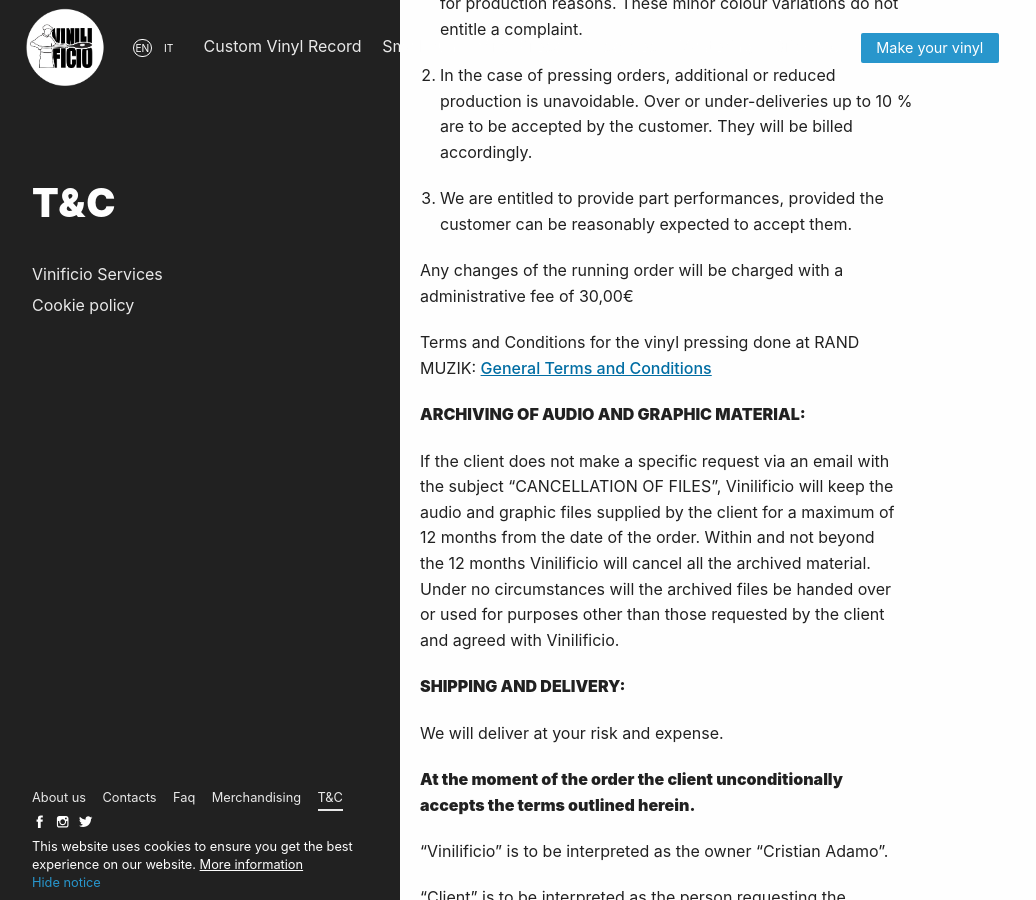
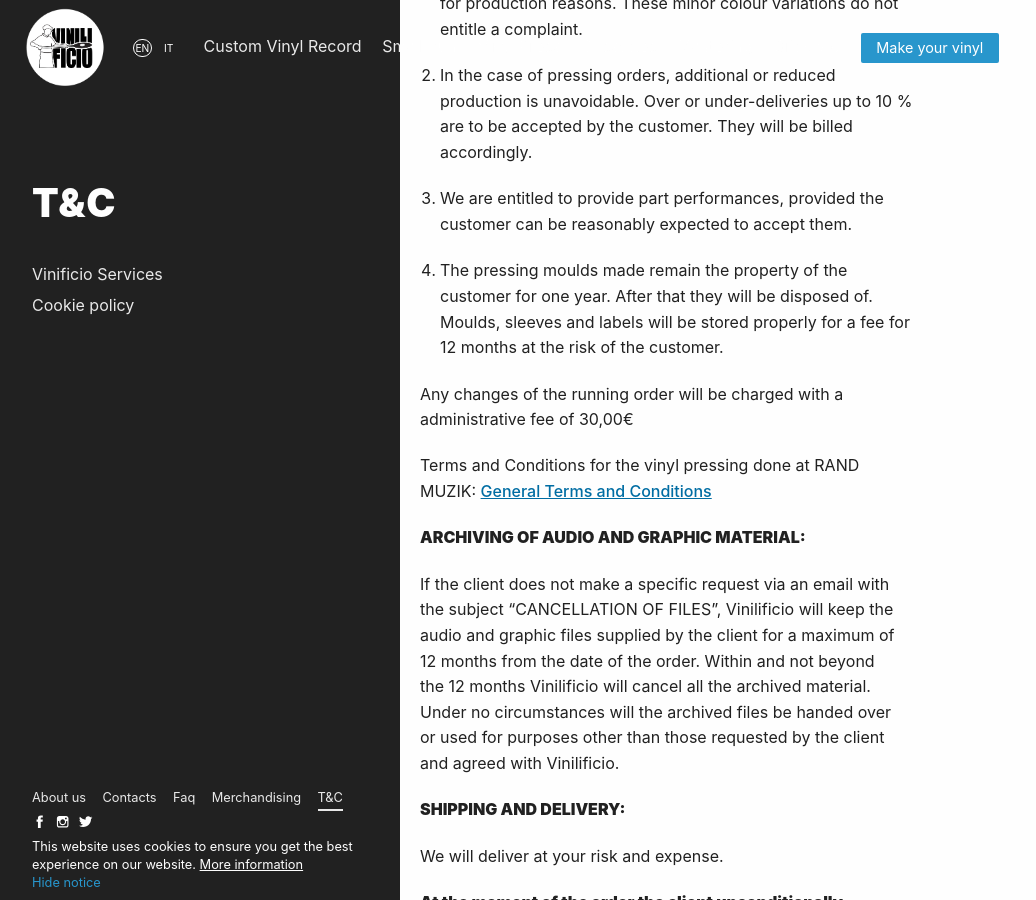
Before and after one commit to Vinilificio/vinilificio.com, a Jekyll site: the page built from en/terms-conditions.md, in a window 1280 px wide and 900 px high, scrolled down 4411 px. Shown: the whole window, without its empty margins (0-1036 px from the left). Built offline with Jekyll 4.4.1, drawn with Linux system fonts in a browser that asks for light colours; nearby versions of some CDN libraries; comment, search, counter and statistics services are not loaded.

Commit message:
moulds archive

```diff
--- a/en/terms-conditions.md
+++ b/en/terms-conditions.md
@@ -88,6 +88,8 @@
 
 4. We are entitled to provide part performances, provided the customer can be reasonably expected to accept them.
 
+5. The pressing moulds made remain the property of the customer for one year. After that they will be disposed of. Moulds, sleeves and labels will be stored properly for a fee for 12 months at the risk of the customer.
+
 Any changes of the running order will be charged with a administrative fee of 30,00€
 
 Terms and Conditions for the vinyl pressing done at RAND MUZIK: [General Terms and Conditions](https://www.randmuzik.de/en/terms-and-conditions/)
```
